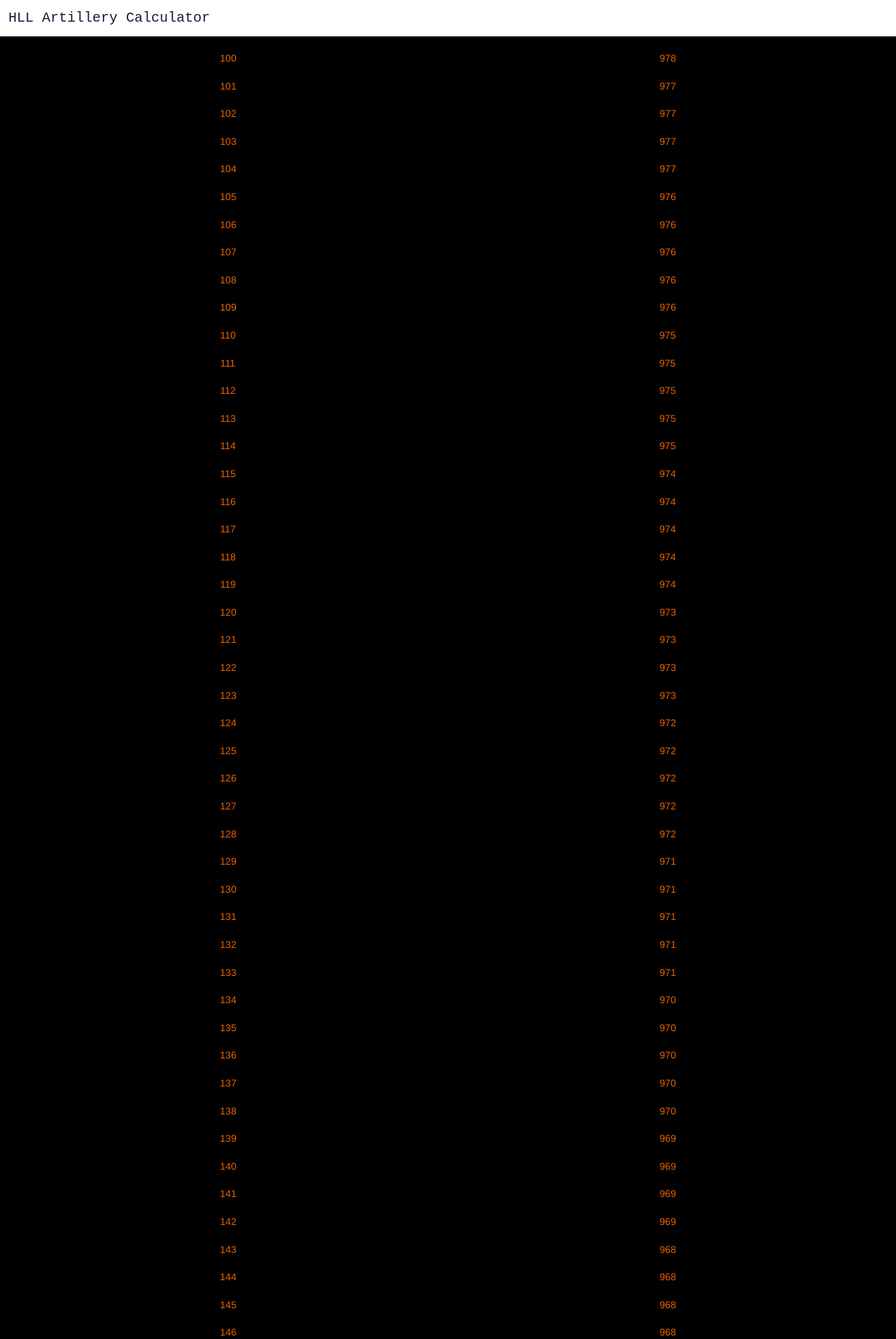
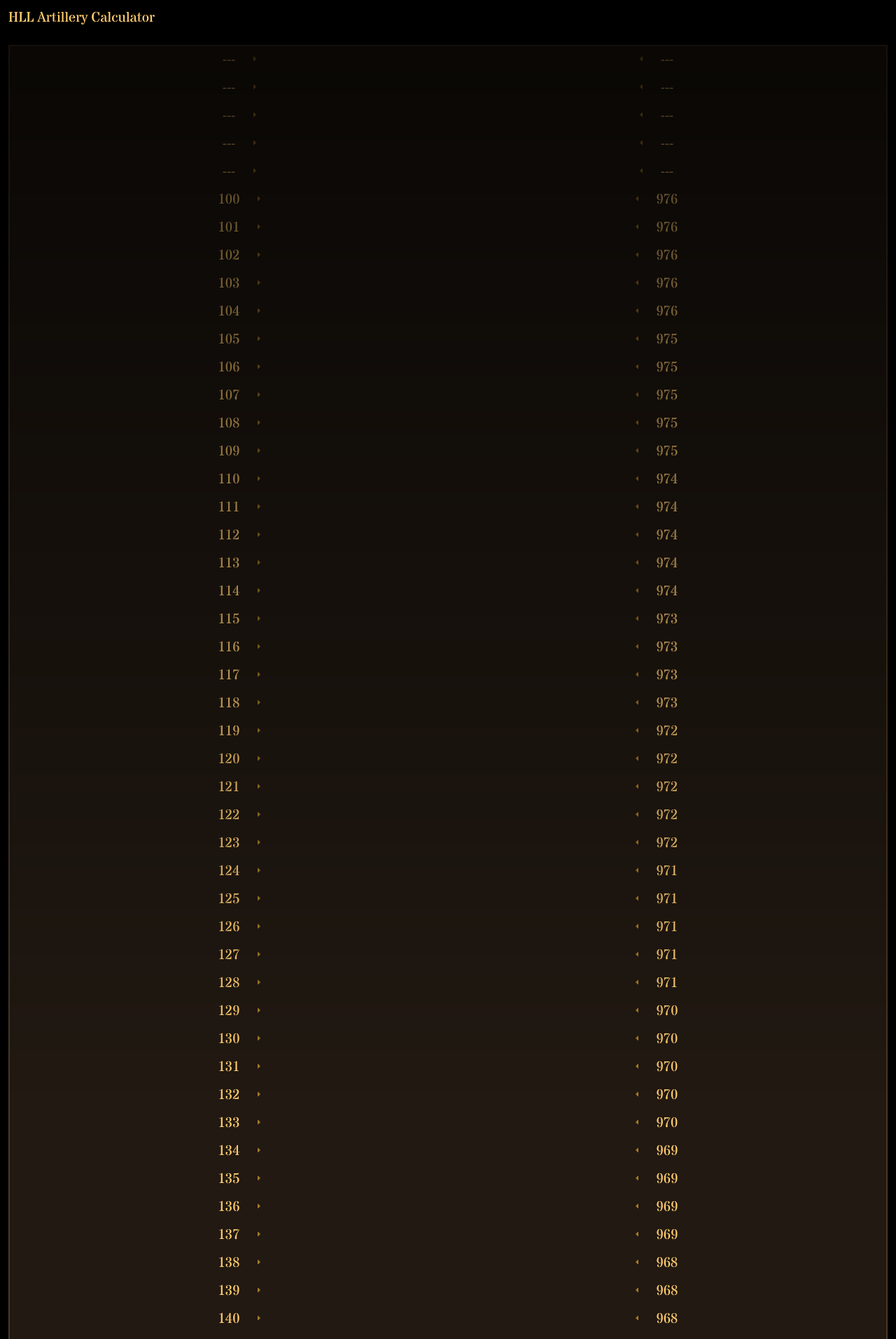
Before and after one commit to proochster/kroniki, a Jekyll site: the page built from index.html, in a window 1280 px wide. Shown: the top 1914 px of the page at 70% size. Built offline with Jekyll 4.4.1, drawn with Linux system fonts in a browser that asks for light colours; some of the changed text lies outside the part shown.

Commit message:
+ Styling

```diff
--- a/_includes/head.html
+++ b/_includes/head.html
@@ -12,6 +12,7 @@
     <style type="text/css">{% capture include_to_scssify %}{% include bundle.scss %}{% endcapture %}{{ include_to_scssify | scssify }}</style>
     <meta name="theme-color" content="{{ site.theme-colour }}">
     <link rel="icon" type="image/png" href="{{ site.url }}/favicon.png">
+    <link href="https://fonts.googleapis.com/css?family=Stardos+Stencil:400,700&display=swap" rel="stylesheet">
     {% feed_meta %}
 </head>
 <body>
--- a/_includes/logo.html
+++ b/_includes/logo.html
@@ -1,3 +1,3 @@
-<a href="/" title="{{ site.title }}" class="logo">
-    <span class="color--secondary">{{ site.title }}</span>
+<a href="/" title="{{ site.title }}" class="logo font--stencil">
+    <span class="">{{ site.title }}</span>
 </a>
--- a/_styles/components/header.scss
+++ b/_styles/components/header.scss
@@ -3,7 +3,7 @@
 \*------------------------------------*/
 
 .header{
-    background-color: $light;
+    background-color: #000;
 
     &__wrapper{
         display: flex;
--- a/_styles/components/logo.scss
+++ b/_styles/components/logo.scss
@@ -6,5 +6,4 @@
     text-decoration: none;
     color: $primary-colour;
     font-size: 20px;
-    font-family: 'Roboto Mono', monospace;
 }
--- a/_styles/components/scroll.scss
+++ b/_styles/components/scroll.scss
@@ -4,14 +4,39 @@
 
 .scroll{
 
-    &-wrapper{
+    &-content{
         min-height: 100px;
         max-height: 80vh;
-        overflow-x: scroll;
+        overflow-x: auto;
+        overflow-y: scroll;
+        background-color: #211912;
+        border: 2px solid #4c3724;
+        position: relative;
+        font-size: 20px;
     }
 
-    &-content{
+    &-wrapper{
+        position: relative;
 
+        &:after, &:before{
+            content: '';
+            height: 30vh;
+            width: 100%;
+            display: block;
+            position: absolute;
+            z-index: 4;
+            pointer-events: none;
+        }
+
+        &:before{
+            top: 0;
+            background-image: linear-gradient(to bottom, rgba(0, 0, 0, 0.7), rgba(0, 0, 0, 0));
+        }
+
+        &:after{
+            bottom: 0;
+            background-image: linear-gradient(to top, rgba(0, 0, 0, 0.7), rgba(0, 0, 0, 0));
+        }
     }
 
     &-row{
@@ -20,7 +45,48 @@
     }
 
     &-meters, &-mils{
-       padding: 10px 20px
+       padding: 10px 20px;
+       position: relative;
+       line-height: 1;
+    }
+
+    &-meters{
+
+        &:after{
+            right: -10px;
+            top: 14px;
+            border-radius: 3px;
+            border-style: solid;
+            content: '';
+            position: absolute;
+            border-color: transparent transparent transparent #a77924;
+            border-width: 4px 0 4px 4px;
+        }
+    }
+
+    &-mils{
+
+        &:before{
+            left: -10px;
+            top: 14px;
+            border-radius: 3px;
+            border-style: solid;
+            content: '';
+            position: absolute;
+            border-color: transparent #a77924 transparent transparent;
+            border-width: 4px 4px 4px 0;
+        }
+    }
+
+    &-selector{
+        position: absolute;
+        background: white;
+        top: 50%;
+        width: 100%;
+        height: 50px;
+        box-sizing: border-box;
+        pointer-events: none;
+        margin-left: -12px;
     }
 }
 
--- a/_styles/layout.scss
+++ b/_styles/layout.scss
@@ -7,7 +7,7 @@
 }
 
 body{
-    background-color: #000000;
+    background-color: #000;
     display: flex;
     flex-direction: column;
     padding: 0;
--- a/_styles/typography.scss
+++ b/_styles/typography.scss
@@ -30,7 +30,7 @@
 
 .font{
 
-    &--code{
-        font-family: monospace;
+    &--stencil{
+        font-family: 'Stardos Stencil', cursive;
     }
 }
--- a/_styles/variables.scss
+++ b/_styles/variables.scss
@@ -4,7 +4,7 @@
 
 
 // Colours
-$primary-colour: #EB6300;
+$primary-colour: #ffcc6e;
 $secondary-colour: #111c3a;
 $secondary-highlight: #192850;
 $grey-light: #E5E5E5;
--- a/index.html
+++ b/index.html
@@ -2,7 +2,7 @@
 layout: default
 ---
 <div id="app" class="wrapper">
-    <div class="scroll-wrapper">
+    <div class="scroll-wrapper font--stencil">
         <div class="scroll-content">
             <div class="scroll-row" id="scroll-row">
                 <div class="scroll-meters">1</div>
@@ -10,4 +10,7 @@
             </div>
         </div>
     </div>
+    <!-- <div class="scroll-selector">
+
+    </div> -->
 </div>
--- a/main.js
+++ b/main.js
@@ -13,12 +13,12 @@
             var mils = 978;
             var mil = 0.21;
 
-            for( var i = 100; i <= 1600; i++ ){
+            for( var i = 95; i <= 1605; i++ ){
                 var cln = this.row.cloneNode(true);
 
                 cln.removeAttribute('id');
-                cln.querySelector('.scroll-meters').innerText = i;
-                cln.querySelector('.scroll-mils').innerText = Math.floor( mils );
+                cln.querySelector('.scroll-meters').innerText = i >= 100 ? i : '---';
+                cln.querySelector('.scroll-mils').innerText = mils <= 977 ? Math.floor( mils ) : '---';
 
                 this.scroll.appendChild(cln);
 
```
